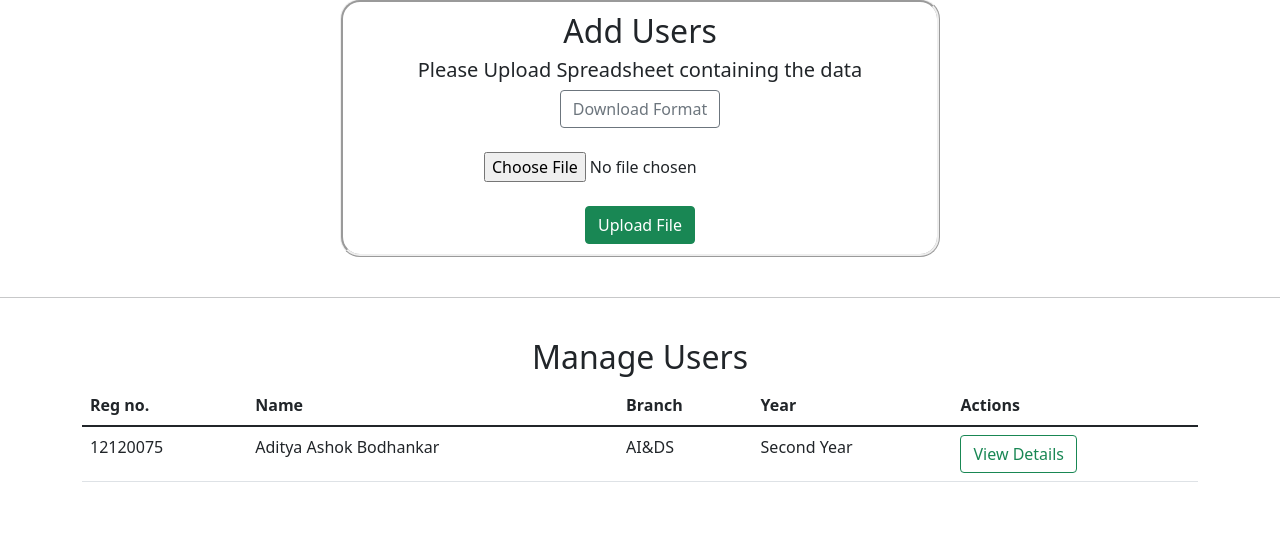
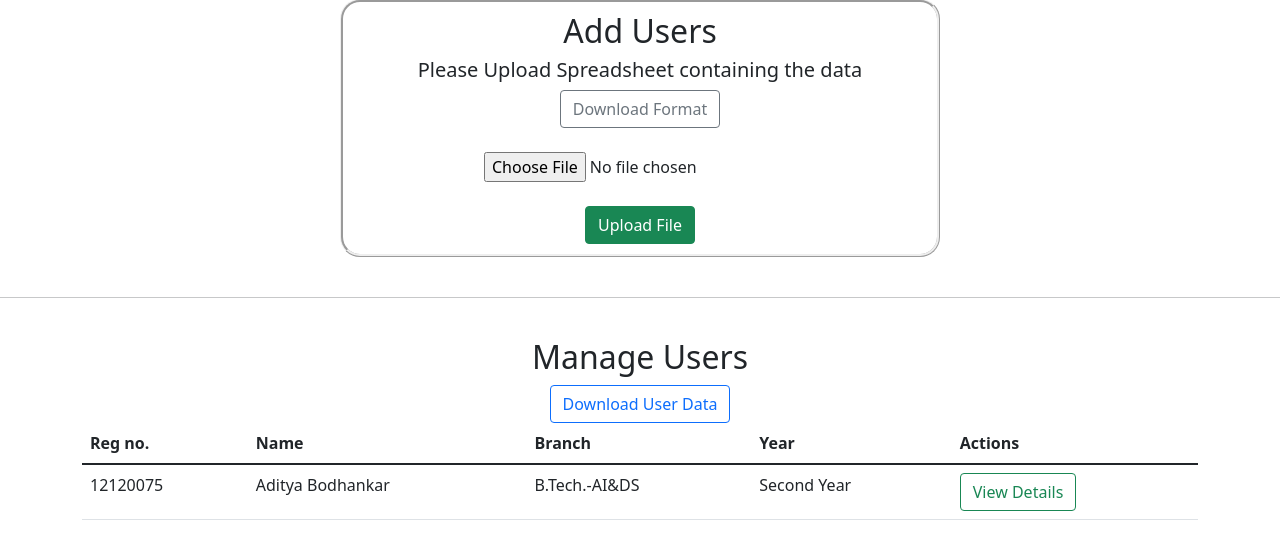
Before and after one commit to abaditya26/Certificate-Generator, a Django app: page /users in a window 1280 px wide. Shown: the part 133-692 px from the top of the page. Run offline with Django 4.2, Linux system fonts and the light colour scheme; data comes from the database, SQL or seed files in the repository; some libraries are stand-ins or nearby versions.

Commit message:
details page

```diff
--- a/main/urls.py
+++ b/main/urls.py
@@ -14,5 +14,6 @@ urlpatterns = [
     path('admin', views.admin),
     path('admin_view_certificates', views.admin_certificates_page),
     path('admin_certificate_req', views.certificate_request_details),
-    path('users', views.user_list)
+    path('users', views.user_list),
+    path('details', views.details)
 ]
--- a/main/views.py
+++ b/main/views.py
@@ -9,6 +9,8 @@ from django.shortcuts import render, redirect
 from django.template.loader import get_template, render_to_string
 from django.utils.datastructures import MultiValueDictKeyError
 from xhtml2pdf import pisa
+from pyexcel_xls import get_data as xls_get
+from pyexcel_xlsx import get_data as xlsx_get
 
 from main.models import UserModel, CertificateRequestModel, AdminModel
 
@@ -129,7 +131,7 @@ def certificate_request_details(request):
             if request.POST["accept"]:
                 certificate.approved = True
                 certificate.status = "approved"
-                certificate.url="./view_certificate?c_id="+request.POST["id"]
+                certificate.url = "./view_certificate?c_id=" + request.POST["id"]
         except MultiValueDictKeyError:
             certificate.approved = False
             certificate.status = "rejected"
@@ -178,10 +180,6 @@ def view_certificate(request):
     return HttpResponse(pdf, content_type='application/pdf')
 
 
-from pyexcel_xls import get_data as xls_get
-from pyexcel_xlsx import get_data as xlsx_get
-
-
 def user_list(request):
     if request.method == "POST":
         print(request.FILES["user-file"])
@@ -207,24 +205,30 @@ def user_list(request):
                     print("format not maintained")
                     return None
             user_data = map_to_user_model(user)
-            print(user_data.uid)
             # check if the user exists
-
-            # if exists then compare values and update if required
-            # else if user not exists then do insertion of data
-            add_new_user(user_data, str(user[2]))
-    return render(request, 'users.html')
+            try:
+                # if exists then update
+                c_user = UserModel.objects.get(uid=user_data.uid)
+                print(c_user.uid)
+                user_data.id = c_user.id
+                user_data.save()
+            except UserModel.DoesNotExist:
+                # else if user not exists then do insertion of data
+                add_new_user(user_data, str(user[2]), user_data)
+    users = UserModel.objects.all()
+    return render(request, 'users.html', {'users': users})
 
 
-def add_new_user(user, password):
+def add_new_user(user, password, user_data):
     user = User.objects.create_user(username=user.uid,
                                     email=user.email,
                                     password=password)
     user.save()
+    user_data.save()
 
 
 def map_to_user_model(user):
-    user_data = UserModel.objects.create(
+    user_data = UserModel(
         uid=user[1],
         name=user[3] + " " + user[4],
         email=user[5],
@@ -253,3 +257,7 @@ def format_maintained(user):
             user[15] == "year" and user[16] == "degree" and user[17] == "course" and user[18] == "duration":
         return True
     return False
+
+
+def details(request):
+    return render(request, 'details.html')
--- a/templates/users.html
+++ b/templates/users.html
@@ -117,6 +117,7 @@
             <h2>
                 Manage Users
             </h2>
+            <a href="#" class="btn btn-outline-primary">Download User Data</a>
         </center>
 
         <table class="table table-stripped table-hover">
@@ -138,23 +139,28 @@
                 </th>
             </thead>
             <tbody>
+             {% for user in users %}
+
+
                 <tr>
                     <td>
-                        12120075
+                        {{ user.regNo }}
                     </td>
                     <td>
-                        Aditya Ashok Bodhankar
+                        {{ user.name }}
                     </td>
                     <td>
-                        AI&DS
+                        {{ user.course }}
                     </td>
                     <td>
-                        Second Year
+                        {{ user.year}}
                     </td>
                     <td>
-                        <a href="#" class="btn btn-outline-success">View Details</a>
+                        <a href="./details?id={{ user.id }}" class="btn btn-outline-success">View Details</a>
                     </td>
                 </tr>
+
+             {% endfor %}
             </tbody>
         </table>
     </div>
```
Also changed, not shown: db.sqlite3.
